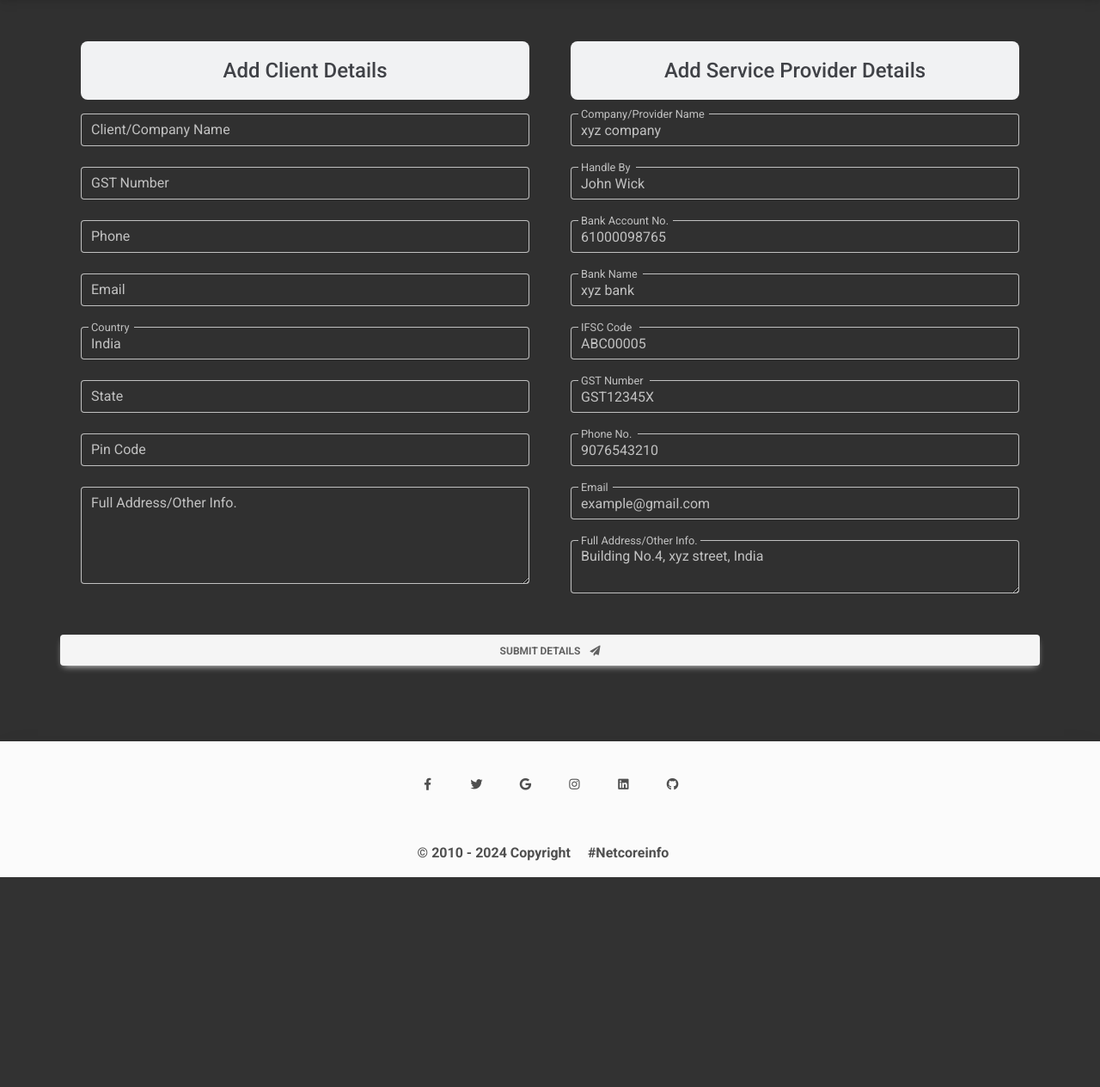
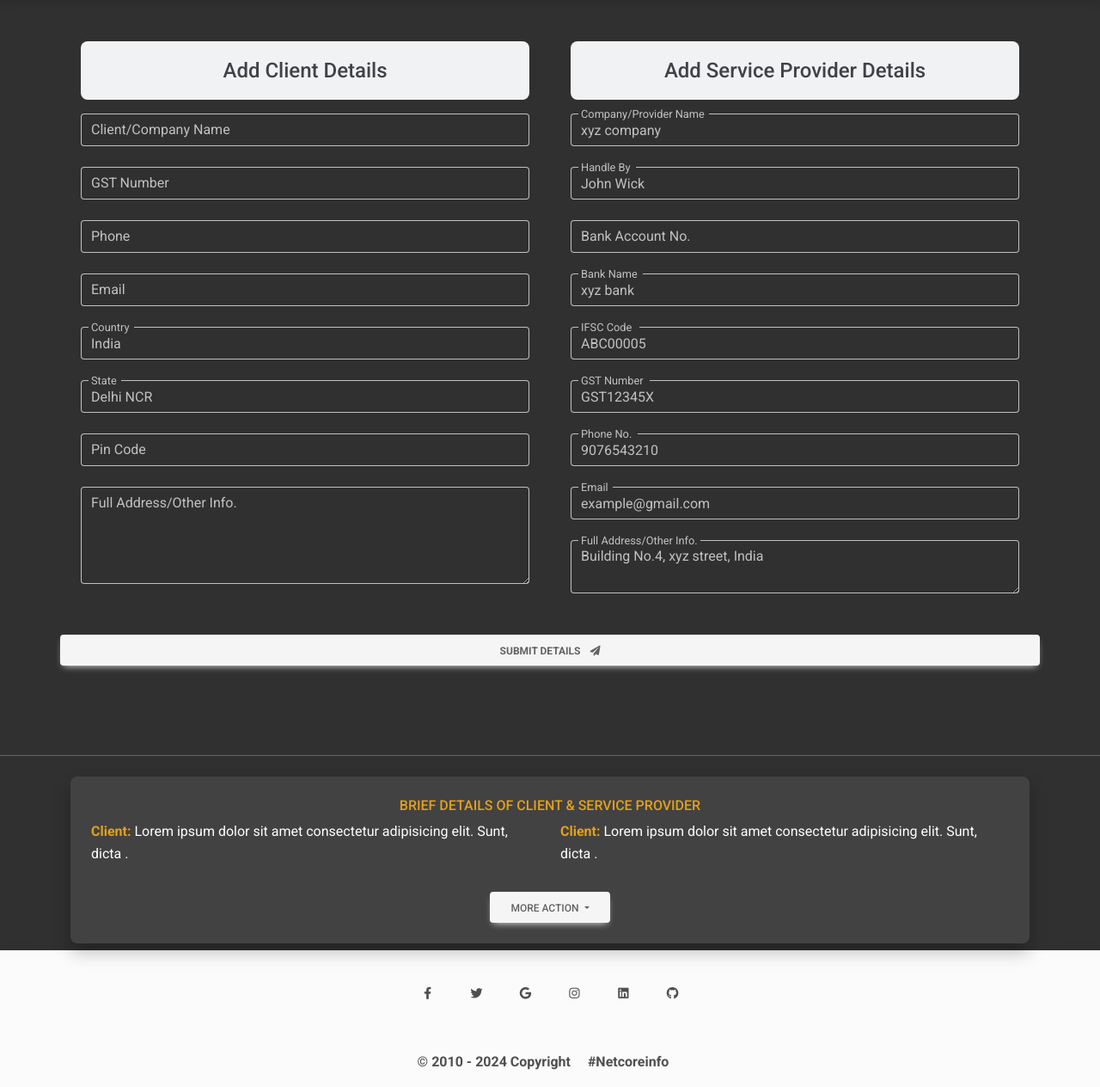
Before and after one commit to Deepak-maurya-creato/updated-invoice-generator, a Django app: page /add-client/ in a window 1280 px wide. Shown: the part 59-1323 px from the top of the page at 86% size. Before the commit the page ends 1079 px from the top, so only its background shows below. Run offline with Django 5.2, Linux system fonts and the light colour scheme; a user stored in the database is signed in; some libraries are stand-ins or nearby versions.

Commit message:
add client & service provider form activated

```diff
--- a/MainApp/views.py
+++ b/MainApp/views.py
@@ -1,24 +1,29 @@
 from django.shortcuts import render,redirect,HttpResponse
 from django.contrib.auth.decorators import login_required
+from django.core.validators import validate_email
+from django.core.exceptions import ValidationError
 from django.contrib.auth import authenticate, login, logout
 from django.contrib import messages
 from .models import *
 
+
 # Create your views here.
-
 def login_view(request):
     if request.method == 'POST':
-        username = request.POST['username']
-        password = request.POST['password']
+        username = request.POST.get('username')
+        password = request.POST.get('password')
         user = authenticate(request, username=username, password=password)
+
         if user is not None:
             login(request, user)
             return redirect('home')
         else:
             # Handle invalid login
-            return render(request, 'login.html', {'error': 'Invalid credentials'})
+            messages.error(request, 'Invalid credentials!')
+            return redirect('login')  # Redirect back to login page
 
     return render(request, 'login.html')
+
 
 def logout_view(request):
     logout(request)
@@ -28,11 +33,11 @@ def logout_view(request):
 def home(request):
     return render(request, 'dashboard.html')
 
+
 @login_required
 def add_client(request):
     if request.method == 'POST':
         try:
-            # Extracting data from the request
             client_comp_name = request.POST.get('client_comp_name')
             client_gst = request.POST.get('client_gst')
             client_phone = request.POST.get('client_phone')
@@ -51,6 +56,26 @@ def add_client(request):
             provider_phone = request.POST.get('provider_phone')
             provider_mail = request.POST.get('provider_mail')
             provider_other_info  = request.POST.get('provider_other_info')
+
+            # Custom validations
+            if len(client_comp_name) < 5 or len(provider_comp_name) < 5:
+                raise ValueError('Client or Provider company name should contain at least 5 characters.')
+
+            if len(client_email) < 12 or len(provider_mail) < 12:
+                raise ValueError('Email should contain at least 12 characters.')
+
+            if len(str(client_phone)) != 10 or len(provider_phone) != 10:
+                raise ValueError('Phone No. should contain 10 digit.')
+
+            if len(str(client_pin)) != 6:
+                raise ValueError('Zip Code should contain 6 digit.')
+
+            if len(str(client_gst)) != 15 or len(str(provider_gst)) != 15:
+                raise ValueError('GST Number should contain 15 digit.')
+
+            # Additional email validation
+            validate_email(client_email)
+            validate_email(provider_mail)
 
             # Creating and saving the model object
             client_service_provider = ClientServiceProvider(
@@ -76,6 +101,12 @@ def add_client(request):
 
             messages.success(request, 'Data saved successfully.')
 
+        except ValidationError as e:
+            messages.error(request, f'Email validation error: {e}')
+
+        except ValueError as e:
+            messages.error(request, f'Validation error: {e}')
+
         except Exception as e:
             messages.error(request, f'Error occurred: {str(e)}')
 
--- a/templates/add_client.html
+++ b/templates/add_client.html
@@ -5,12 +5,15 @@
 {% block body %}
 
 {% if messages %}
-  {% for message in messages %}
-    <div class="alert {% if message.tags == 'error' %}alert-danger{% elif message.tags == 'success' %}alert-success{% elif message.tags == 'warning' %}alert-warning{% else %}alert-info{% endif %} alert-dismissible fade show" role="alert">
-      <strong>{{ message.tags }}:</strong> {{ message }}
-      <button type="button" class="btn-close" data-bs-dismiss="alert" aria-label="Close"></button>
-    </div>
-  {% endfor %}
+{% for message in messages %}
+
+<div class="m-2 alert {% if message.tags == 'error' %}alert-danger{% elif message.tags == 'success' %}alert-success{% elif message.tags == 'warning' %}alert-warning{% else %}alert-info{% endif %} alert-dismissible fade show"
+    role="alert">
+    <strong>{{ message.tags }}:</strong> {{ message }}
+    <button type="button" class="btn-close" data-bs-dismiss="alert" aria-label="Close"></button>
+</div>
+
+{% endfor %}
 {% endif %}
 
 <section>
@@ -54,7 +57,7 @@
 
                     <!-- State input -->
                     <div data-mdb-input-init class="form-outline mb-4">
-                        <input type="text" id="form6Example8" class="form-control" name="client_state" required />
+                        <input type="text" id="form6Example8" class="form-control" name="client_state" value="{{client_state | default:'Delhi NCR'}}" required />
                         <label class="form-label" for="form6Example8">State</label>
                     </div>
 
@@ -93,7 +96,7 @@
                     </div>
 
                     <div data-mdb-input-init class="form-outline mb-4">
-                        <input type="text" id="form6Example13" class="form-control" name="provider_acc_no" value="{{ provider_acc_no|default:061000098765 }}" required />
+                        <input type="number" id="form6Example13" class="form-control" name="provider_acc_no" />
                         <label class="form-label" for="form6Example13">Bank Account No.</label>
                     </div>
 
@@ -137,5 +140,52 @@
     </div>
 </section>
 
+<hr class="bg-white">
+
+<section>
+    <div class="container py-2">
+        <div class="card">
+            <div class="card-body">
+                <h6 class="card-title text-warning text-uppercase text-center">Brief Details Of Client & Service Provider</h6>
+                <div class="row">
+                    <div class="col-md-6 mb-3">
+                        <ul class="list-unstyled">
+                            <li class="card-text text-white"><b class="text-warning">Client: </b>Lorem ipsum dolor sit amet consectetur adipisicing elit. Sunt, dicta .</li>
+
+                        </ul>
+                    </div>
+                    <div class="col-md-6">
+                        <ul class="list-unstyled">
+                            <li class="card-text text-white"><b class="text-warning">Client: </b>Lorem ipsum dolor sit amet consectetur adipisicing elit. Sunt, dicta .</li>
+                        </ul>
+                    </div>
+                </div>
+                <div class="text-center">
+                    <!-- <a href="#" class="btn btn-warning" data-mdb-ripple-init>Edit <i class="fas fa-pen"></i></a>
+                    <a href="#" class="btn btn-danger" data-mdb-ripple-init>Delete <i class="fas fa-times"></i></a> -->
+                    <div class="dropdown">
+                        <button
+                          class="btn btn-light dropdown-toggle"
+                          type="button"
+                          id="dropdownMenuButton"
+                          data-mdb-dropdown-init
+                          data-mdb-ripple-init
+                          aria-expanded="false"
+                        >
+                          More Action
+                        </button>
+                        <ul class="dropdown-menu" aria-labelledby="dropdownMenuButton">
+                          <li><a class="dropdown-item text-warning" href="#">Edit <i class="far fa-edit"></i></a></li>
+                          <li><a class="dropdown-item text-danger" href="#">Delete <i class="fas fa-times"></i></a></li>
+                          <li><a class="dropdown-item" href="#">Something else here</a></li>
+                        </ul>
+                      </div>
+                </div>
+            </div>
+        </div>
+    </div>
+</section>
+
+
 
 {% endblock body %}
```
Also changed, not shown: templates/registration/login.html (+28 -7 lines), db.sqlite3.
